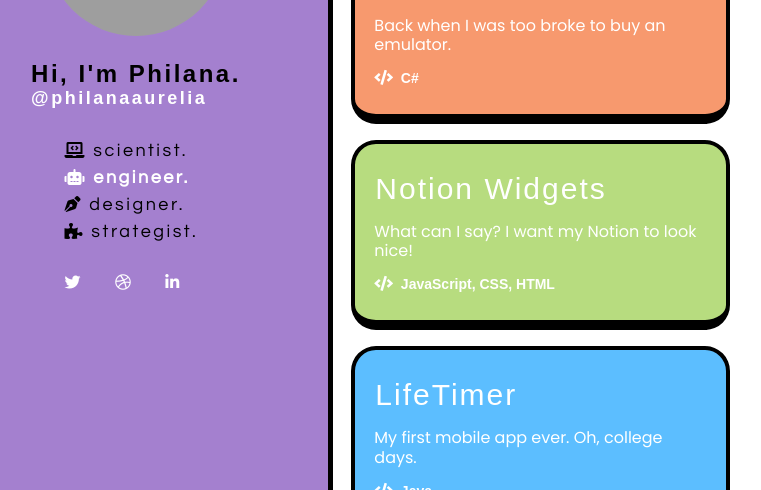
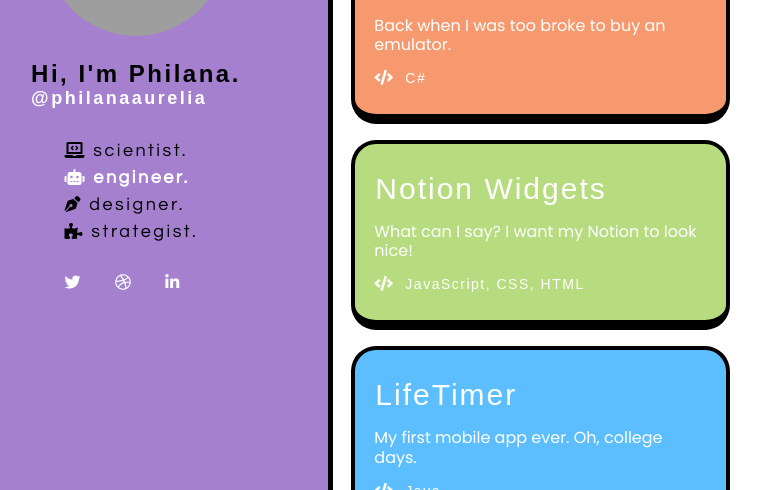
Before and after one commit to philanaaurelia/philanaaurelia.github.io, a plain HTML site: page index.html in a window 1280 px wide. Shown: the part 310-800 px from the top of the page, without its empty margins (56-817 px from the left). Drawn offline with nearby package versions, Linux system fonts and the light colour scheme; grey boxes are pictures that could not be loaded; a script that the page names is missing; a web font is replaced by a local one.

Commit message:
update code text section to be read clearly

```diff
--- a/assets/css/index.css
+++ b/assets/css/index.css
@@ -216,7 +216,7 @@ body {
 
 .bottom_section span {
   margin-right: 20px;
-  font-weight: bold;
+  letter-spacing: 1.5px;
 }
 
 .bottom_section span i {
```
